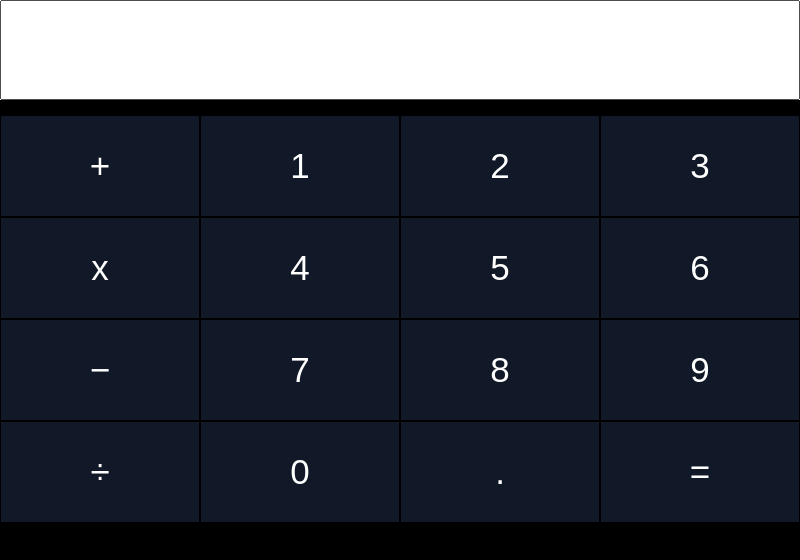
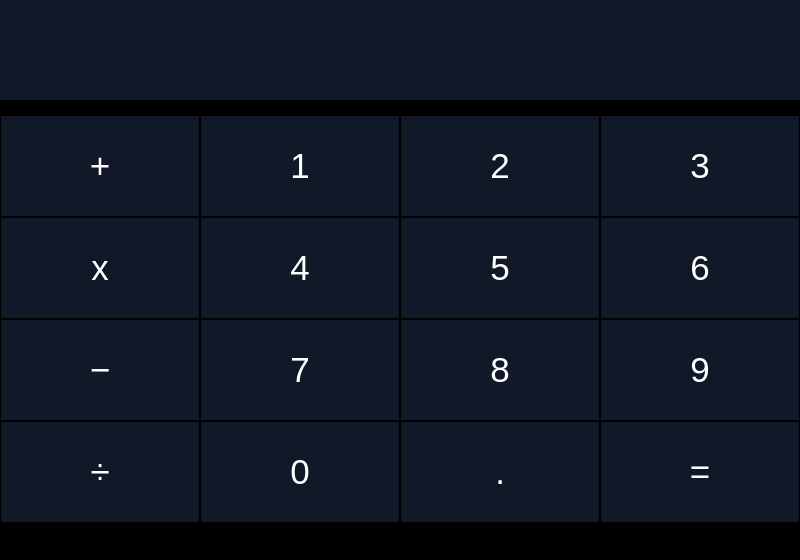
Before and after one commit to tothepointcode/crispy-chainsaw, an Electron app: page index.html in a window 800 px wide. Drawn offline with Linux system fonts and the light colour scheme.

Commit message:
feat: :construction: Input field styled and new colors used. Old set of colours cleared.

```diff
--- a/style/index.css
+++ b/style/index.css
@@ -1,15 +1,5 @@
 * {
-  --bl1: rgba(0, 0, 0, 1);
-  --bl2: rgba(0, 0, 0, 0.8);
-  --bl3: rgba(0, 0, 0, 0.6);
-  --bl4: rgba(0, 0, 0, 0.4);
-  --bl5: rgba(0, 0, 0, 0.2);
-  --wh1: rgba(255, 255, 255, 1);
-  --wh2: rgba(255, 255, 255, 0.8);
-  --wh3: rgba(255, 255, 255, 0.6);
-  --wh4: rgba(255, 255, 255, 0.4);
-  --wh5: rgba(255, 255, 255, 0.2);
-  --black: #0000;
+  --black: #000000;
   --gray1: #111827;
   --gray2: #1f2937;
   --gray3: #374151;
@@ -21,17 +11,22 @@
 }
 
 body {
-  color: var(--wh2);
+  color: var(--black);
 }
 
 body #field {
   width: 100%;
   height: 100px;
-  font-size: 35px;
+  font-size: 50px;
+  text-align: center;
+  background-color: var(--gray1);
+  color: var(--white);
+  border: 0px;
+  outline: 0px;
 }
 
 body .keys {
-  background-color: var(--bl1);
+  background-color: var(--black);
   height: calc(100vh - 100px);
   margin: 0 auto;
   text-align: center;
```
